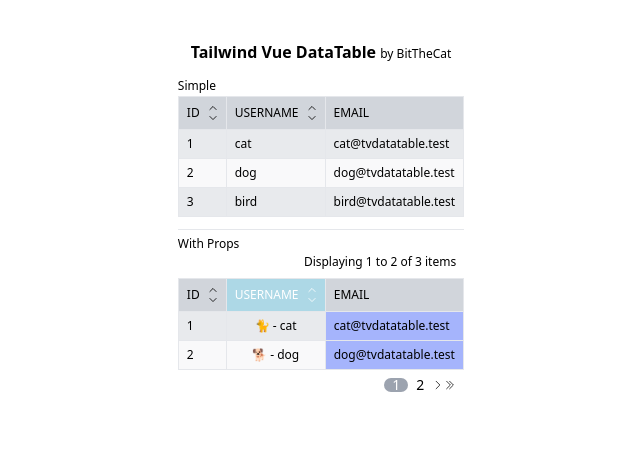
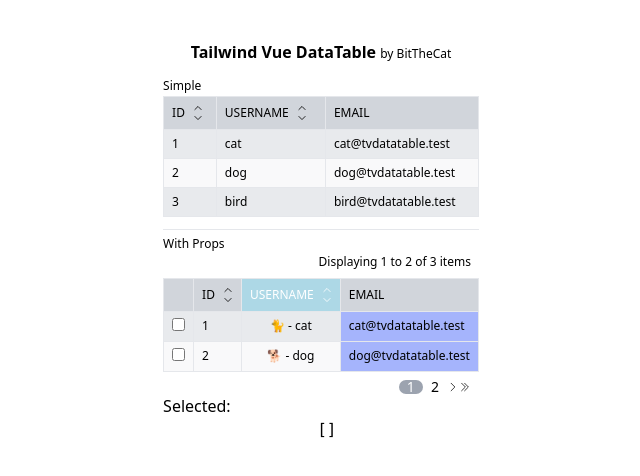
Before and after one commit to BitTheCat/tailwind-vue-data-table, a Vue app: page / in a window 1280 px wide. Shown: the top 476 px of the page, without its empty margins (319-959 px from the left). Built offline with nearby package versions, Linux system fonts and the light colour scheme.

Commit message:
Added checked column (optional via prop)

```diff
--- a/dev/TableShow.vue
+++ b/dev/TableShow.vue
@@ -17,12 +17,18 @@
                 multiple-sortable
                 :total-rows="items.length"
                 :per-page="perPage"
+                enable-check
                 @change-page="changePage"
+                @check-row="checkRow"
             >
                 <template #cell:username="{ item }">
                     {{ item.emoji }} - {{ item.username }}
                 </template>
             </TVTable>
+            Selected:
+            <pre>
+                {{ selectRow }}
+            </pre>
         </div>
     </div>
 </template>
@@ -106,4 +112,15 @@ const changePage = (values) => {
     filterItems.value = items.value.slice(values.from, values.to)
 }
 
+const selectRow = ref([])
+const checkRow = (value) => {
+    console.log(selectRow.value.includes(value))
+    if (selectRow.value.includes(value)) {
+        let index = selectRow.value.indexOf(value)
+        selectRow.value.splice(index, 1)
+    } else {
+        selectRow.value.push(value)
+    }
+}
+
 </script>
--- a/package.json
+++ b/package.json
@@ -1,6 +1,6 @@
 {
     "name": "@bitthecat/tailwind-vue-data-table",
-    "version": "0.1.2",
+    "version": "0.1.3",
     "keywords": [
         "tailwindcss",
         "vue",
--- a/src/components/TVTable.vue
+++ b/src/components/TVTable.vue
@@ -6,6 +6,12 @@
     <table class="min-w-full">
         <thead class="bg-gray-300 border">
             <tr class="divide-x divide-y">
+                <th
+                    v-if="enableCheck"
+                    class="px-2 py-1.5"
+                    style="width: 30px"
+                />
+
                 <th
                     v-for="field in fields"
                     :key="field.label"
@@ -51,6 +57,14 @@
                 :key="item.label"
                 class="divide-x divide-y last:border-b-0 px-2 py-1.5 text-left text-xs font-medium border odd:bg-gray-300/50 even:bg-gray-100/50 hover:bg-gray-400/50"
             >
+                <td
+                    v-if="enableCheck"
+                    :key="`check_${item.label}`"
+                    class="px-2 py-1.5 align-top lg:table-cell last:border-b-0"
+                >
+                    <input id="checkbox" v-model="selectedRow" :value="item" type="checkbox" @change="emit('checkRow', item)" />
+                </td>
+
                 <td
                     v-for="field in fields"
                     :key="field.key"
@@ -105,9 +119,10 @@ const props = defineProps({
     },
     hidePagination: Boolean,
     multipleSortable: Boolean,
+    enableCheck: Boolean,
 })
 
-const emit = defineEmits(['updateSortable', 'changePage'])
+const emit = defineEmits(['updateSortable', 'changePage', 'checkRow'])
 
 const localTotalRows = ref(props.totalRows || props.items.length || 0)
 const fromRow = ref(0)
@@ -119,6 +134,7 @@ const getField = (item, field) => {
 }
 
 const sortable = ref({})
+const selectedRow = ref([])
 
 const updateSortable = (key, sort) => {
     props.multipleSortable
```
Also changed, not shown: .eslintrc.js, assets/tvtable_checkbox.jpg (added), 1 other file (tests, documents, lock files or other folders).
